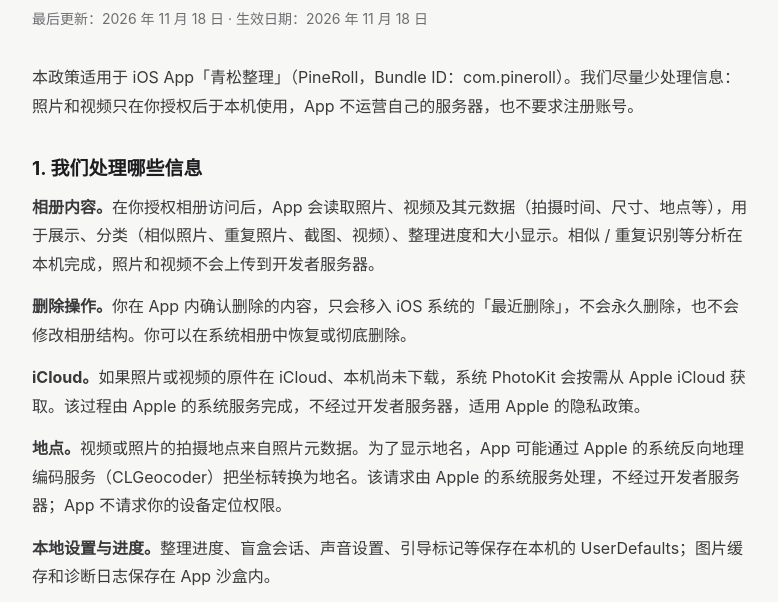
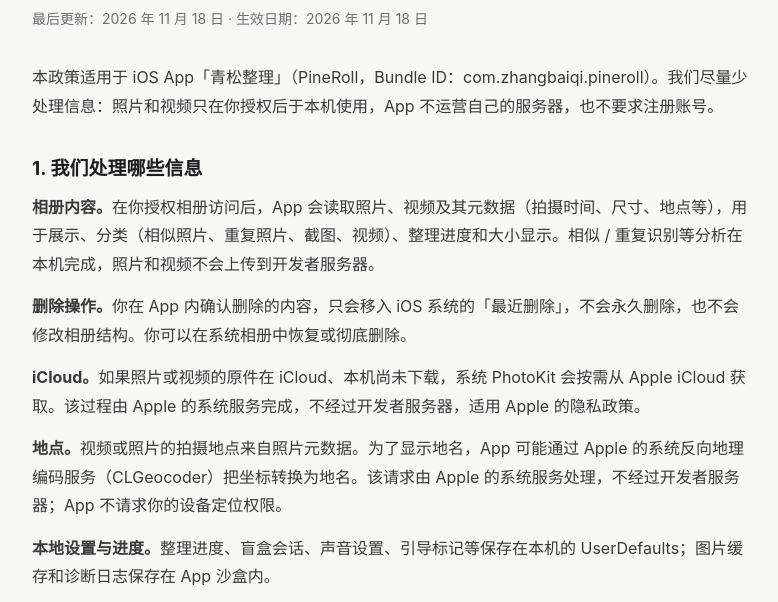
Before and after one commit to ZhangBQ-code/pineroll-privacy, a plain HTML site: page index.html in a window 1280 px wide. Shown: the part 127-729 px from the top of the page, without its empty margins (250-1028 px from the left). Drawn offline with Linux system fonts and the light colour scheme.

Commit message:
docs: update Bundle ID

```diff
--- a/index.html
+++ b/index.html
@@ -42,7 +42,7 @@
   <h1>青松整理（PineRoll）隐私政策</h1>
   <p class="meta">最后更新：2026 年 11 月 18 日 · 生效日期：2026 年 11 月 18 日</p>
 
-  <p>本政策适用于 iOS App「青松整理」（PineRoll，Bundle ID：com.pineroll）。我们尽量少处理信息：照片和视频只在你授权后于本机使用，App 不运营自己的服务器，也不要求注册账号。</p>
+  <p>本政策适用于 iOS App「青松整理」（PineRoll，Bundle ID：com.zhangbaiqi.pineroll）。我们尽量少处理信息：照片和视频只在你授权后于本机使用，App 不运营自己的服务器，也不要求注册账号。</p>
 
   <h2>1. 我们处理哪些信息</h2>
 
```
